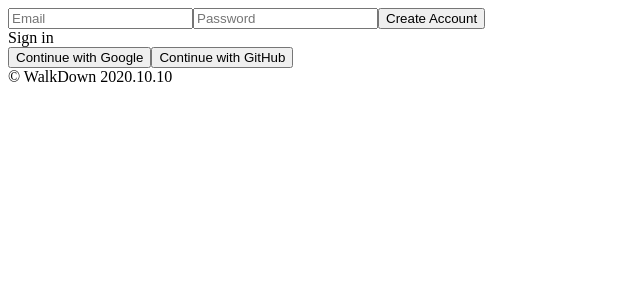
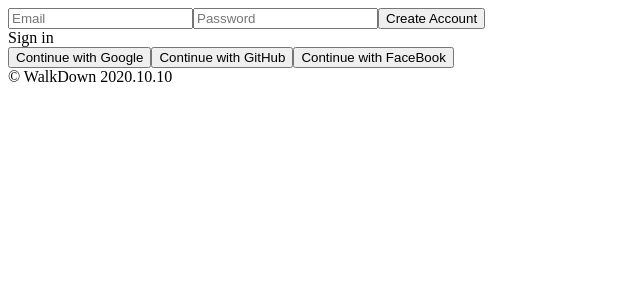
Before and after one commit to LucestDail/mydashboard, a React (Create React App) app: page /#/ in a window 1280 px wide. Shown: the top 300 px of the page, without its empty margins (0-640 px from the left). Built offline with nearby package versions, Linux system fonts and the light colour scheme; no server answers.

Commit message:
Add Facebook Auth code
Create FaceBook Auth code bia Facebook authorization.
check out from developers.facebook.com

```diff
--- a/package.json
+++ b/package.json
@@ -19,7 +19,7 @@
     "build": "react-scripts build",
     "eject": "react-scripts eject",
     "predeploy": "npm run build",
-    "deploy":  "gh-pages -d build"
+    "deploy": "gh-pages -d build"
   },
   "eslintConfig": {
     "extends": "react-app"
@@ -36,5 +36,5 @@
       "last 1 safari version"
     ]
   },
-  "homepage":"https://lucestdail.github.io/mydashboard"
+  "homepage": "https://lucestdail.github.io/mydashboard"
 }
--- a/src/routes/Auth.js
+++ b/src/routes/Auth.js
@@ -11,6 +11,8 @@ const Auth =() => {
             provider = new firebaseInstance.auth.GoogleAuthProvider();
         }else if(name ==="github"){
             provider = new firebaseInstance.auth.GithubAuthProvider();
+        }else if(name ==="facebook"){
+            provider = new firebaseInstance.auth.FacebookAuthProvider();
         }
         await authService.signInWithPopup(provider);
     }
@@ -24,6 +26,9 @@ const Auth =() => {
             <button onClick={onSocialClick} name="github">
                 Continue with GitHub
             </button>
+            <button onClick={onSocialClick} name="facebook">
+                Continue with FaceBook
+            </button>
         </div>
     </div>
     );
```
Also changed, not shown: 1 other file (tests, documents, lock files or other folders).
